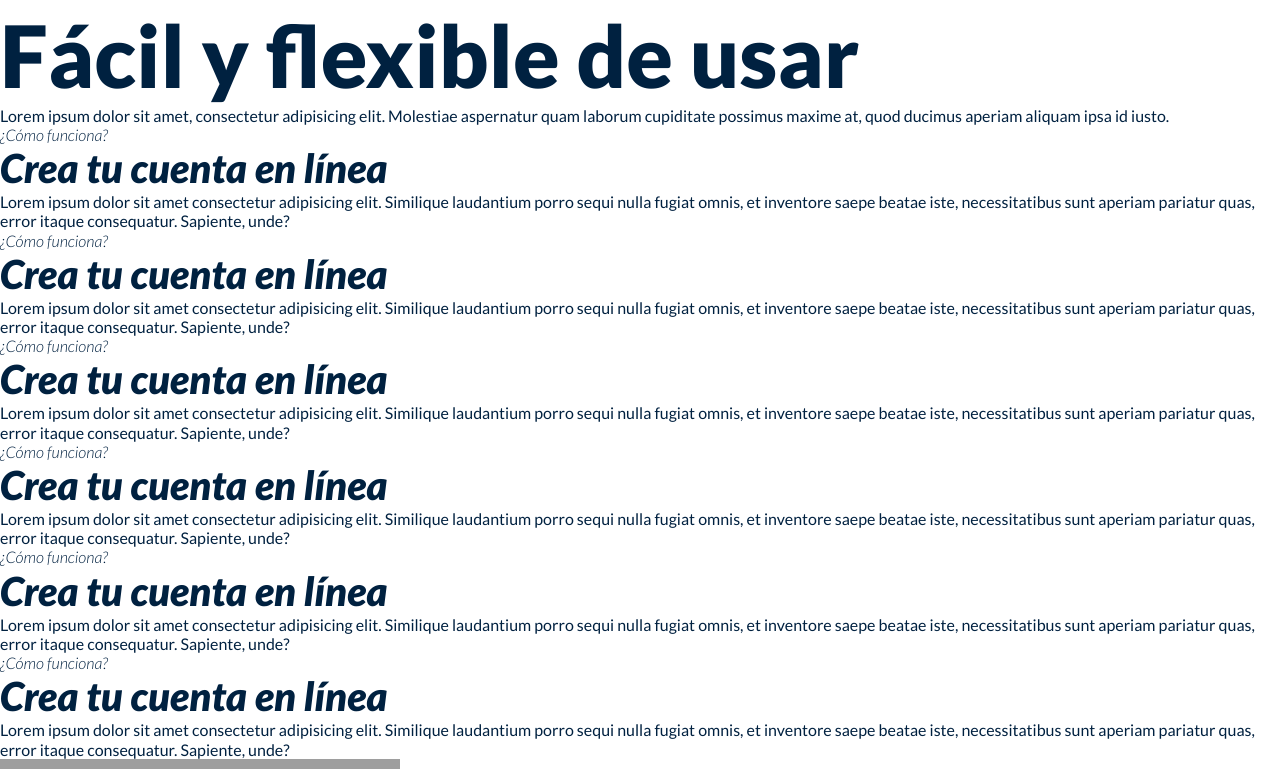
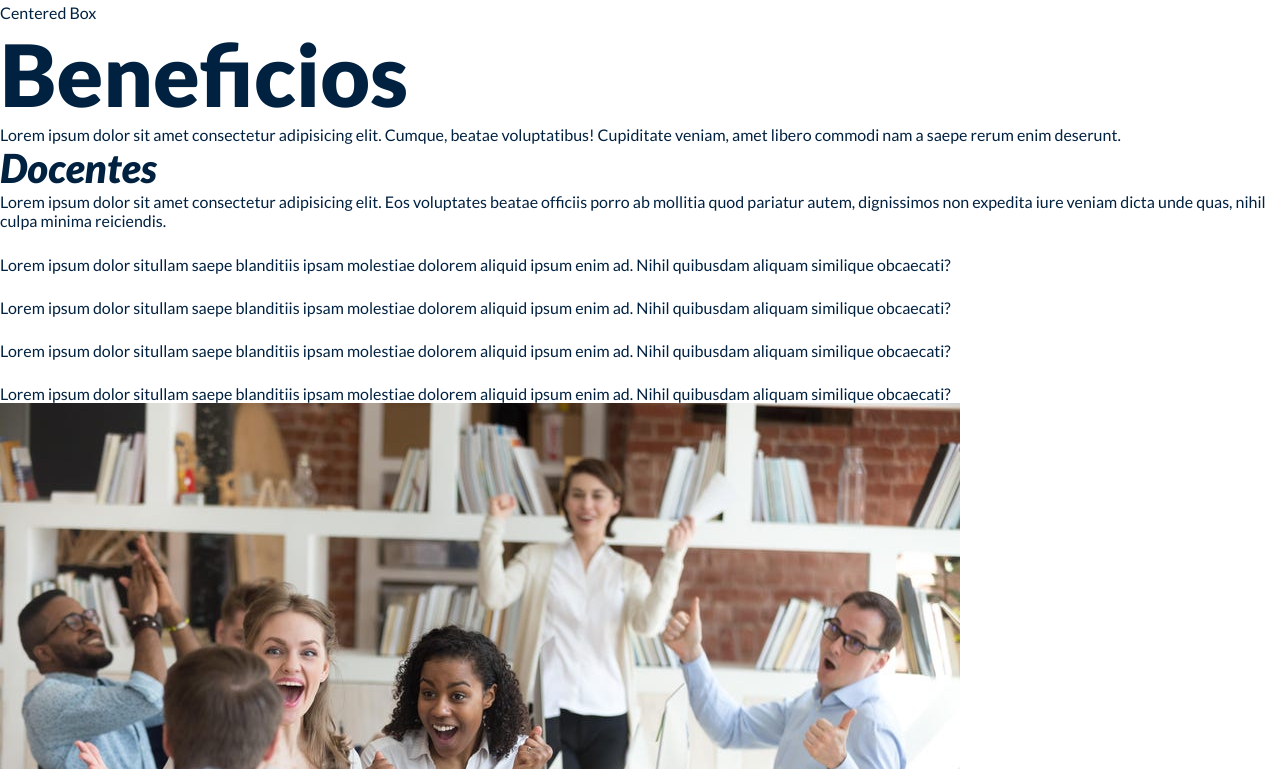
Before and after one commit to ChristDani/InkProject, a React (Vite) app: page / in a window 1280 px wide. Shown: the part 1911-2680 px from the top of the page. Built offline with nearby package versions, Linux system fonts and the light colour scheme; grey boxes are pictures that could not be loaded.

Commit message:
cambios-scroll

```diff
--- a/src/pages/home/usabilidadScroll.tsx
+++ b/src/pages/home/usabilidadScroll.tsx
@@ -3,10 +3,16 @@
 // import Swiper styles
 import "swiper/css";
 import { useEffect, useRef, useState } from "react";
+import gsap from "gsap";
+import { useGSAP } from "@gsap/react";
+import { ScrollTrigger } from "gsap/ScrollTrigger";
+
+gsap.registerPlugin(ScrollTrigger);
 
 const UsabilidadScroll = () => {
   const [isView, setIsView] = useState(false);
   const ref = useRef<HTMLDivElement>(null);
+  const ref2 = useRef<HTMLDivElement>(null);
   const images = [
     "src/images/home/phone.svg",
     "src/images/home/hand.svg",
@@ -25,134 +31,154 @@
 
     observer.observe(ref.current!);
     return () => observer.disconnect();
-  },[])
+  }, []);
   const putImage = (position: number) => {
-    const img = document.getElementById('imgCarrusel');
+    const img = document.getElementById("imgCarrusel");
 
-    img!.setAttribute('src',`${images[position - 1]}`);
-  }
+    img!.setAttribute("src", `${images[position - 1]}`);
+  };
 
+  const containerRef = useRef<HTMLDivElement>(null);
+  const divRef = useRef<HTMLDivElement>(null);
+
+  useEffect(() => {
+    if (containerRef.current && divRef.current) {
+      ScrollTrigger.create({
+        trigger: containerRef.current,
+        start: 'top top',
+        end: 'bottom bottom',
+        pin: divRef.current,
+        pinSpacing: false,
+      });
+    }
+  }, []);
   return (
-
-    <div>
-      <div className="text-center m-4">
-        <h2 className="lato-black">Fácil y flexible de usar</h2>
-        <p className="text-[16px] leadint-[19px] mx-96 ">
-          Lorem ipsum dolor sit amet, consectetur adipisicing elit. Molestiae
-          aspernatur quam laborum cupiditate possimus maxime at, quod ducimus
-          aperiam aliquam ipsa id iusto.
-        </p>
-      </div>
-      {/*
-      <div className="flex">
-        <Swiper
-          direction={"vertical"}
-          slidesPerView={1}
-          spaceBetween={15}
-          mousewheel={true}
-          pagination={{
-            clickable: true,
-          }}
-          modules={[Mousewheel, Pagination]}
-          className="bg-white h-screen"
-        >
-          { images.map((image, i) => (
-            <SwiperSlide key={i} className="bg-red-500 ">
-              <div className="">
-                <p className=" lato-light-italic">¿Cómo funciona?</p>
-                <h2 className="lato-black-italic">Crea tu cuenta en línea</h2>
-                <p className="w-[400px]">
-                  Lorem ipsum dolor sit amet consectetur adipisicing elit.
-                  Similique laudantium porro sequi nulla fugiat omnis, et
-                  inventore saepe beatae iste, necessitatibus sunt aperiam
-                  pariatur quas, error itaque consequatur. Sapiente, unde?
-                </p>
-              </div>
-              <div className="my-6 ">
-                <img src={image} alt="" />
-              </div>
-            </SwiperSlide>
-          ))
-          }
-        </Swiper>
-      </div>*/}
-      <div className="flex">
-        <div className="w-1/2 bg-red-500" >
-          <div ref={ref} id="Contend-1" className="flex flex-col justify-center items-center h-screen .image">
-              <p className="lato-light-italic">¿Cómo funciona?</p>
-              <h2 className="lato-black-italic">Crea tu cuenta en línea</h2>
-              <p className="w-[400px]">
-                Lorem ipsum dolor sit amet consectetur adipisicing elit.
-                Similique laudantium porro sequi nulla fugiat omnis, et
-                inventore saepe beatae iste, necessitatibus sunt aperiam
-                pariatur quas, error itaque consequatur. Sapiente, unde?
-              </p>
-          </div>
-          <div id="Contend-2" className="flex flex-col justify-center items-center h-screen .image">
-              <p className="lato-light-italic">¿Cómo funciona?</p>
-              <h2 className="lato-black-italic">Crea tu cuenta en línea</h2>
-              <p className="w-[400px]">
-                Lorem ipsum dolor sit amet consectetur adipisicing elit.
-                Similique laudantium porro sequi nulla fugiat omnis, et
-                inventore saepe beatae iste, necessitatibus sunt aperiam
-                pariatur quas, error itaque consequatur. Sapiente, unde?
-              </p>
-          </div>
-          <div id="Contend-3" className="flex flex-col justify-center items-center h-screen .image">
-              <p className="lato-light-italic">¿Cómo funciona?</p>
-              <h2 className="lato-black-italic">Crea tu cuenta en línea</h2>
-              <p className="w-[400px]">
-                Lorem ipsum dolor sit amet consectetur adipisicing elit.
-                Similique laudantium porro sequi nulla fugiat omnis, et
-                inventore saepe beatae iste, necessitatibus sunt aperiam
-                pariatur quas, error itaque consequatur. Sapiente, unde?
-              </p>
-          </div>
-          <div id="Contend-4" className="flex flex-col justify-center items-center h-screen .image">
-              <p className="lato-light-italic">¿Cómo funciona?</p>
-              <h2 className="lato-black-italic">Crea tu cuenta en línea</h2>
-              <p className="w-[400px]">
-                Lorem ipsum dolor sit amet consectetur adipisicing elit.
-                Similique laudantium porro sequi nulla fugiat omnis, et
-                inventore saepe beatae iste, necessitatibus sunt aperiam
-                pariatur quas, error itaque consequatur. Sapiente, unde?
-              </p>
-          </div>
-          <div id="Contend-5" className="flex flex-col justify-center items-center h-screen .image">
-              <p className="lato-light-italic">¿Cómo funciona?</p>
-              <h2 className="lato-black-italic">Crea tu cuenta en línea</h2>
-              <p className="w-[400px]">
-                Lorem ipsum dolor sit amet consectetur adipisicing elit.
-                Similique laudantium porro sequi nulla fugiat omnis, et
-                inventore saepe beatae iste, necessitatibus sunt aperiam
-                pariatur quas, error itaque consequatur. Sapiente, unde?
-              </p>
-          </div>
-          <div id="Contend-6" className="flex flex-col justify-center items-center h-screen .image">
-              <p className="lato-light-italic">¿Cómo funciona?</p>
-              <h2 className="lato-black-italic">Crea tu cuenta en línea</h2>
-              <p className="w-[400px]">
-                Lorem ipsum dolor sit amet consectetur adipisicing elit.
-                Similique laudantium porro sequi nulla fugiat omnis, et
-                inventore saepe beatae iste, necessitatibus sunt aperiam
-                pariatur quas, error itaque consequatur. Sapiente, unde?
-              </p>
-          </div>
-        </div>
-        <div>
-
-        </div>
-        <div className="w-1/2">
-          <div className="sticky top-1/4 overflow-hidden m-auto rounded-[50px] bg-[#EDD9FF] w-[400px] h-[400px]">
-            <div className="relative">
-              <img id="imgCarrusel" src={images[1]} alt="" className="opacity-1 isImage1"/>
-              <div className="absolute top-0 bg-gradient-to-t from-[#e6d1f9] w-full h-full">
-              </div>
-            </div>
-          </div>
-        </div>
+    <>
+     <div className="w-full h-[200vh] bg-gradient-to-b from-pink-300 to-pink-100 flex items-center justify-center relative">
+      <div ref={ref} className="w-24 h-24 bg-blue-500 text-white flex items-center justify-center fixed top-1/2 left-1/2 transform -translate-x-1/2 -translate-y-1/2">
+        Centered Box
       </div>
     </div>
+    </>
+
+    // <div>
+    //   <div className="text-center m-4">
+    //     <h2 className="lato-black">Fácil y flexible de usar</h2>
+    //     <p className="text-[16px] leadint-[19px] mx-96 ">
+    //       Lorem ipsum dolor sit amet, consectetur adipisicing elit. Molestiae
+    //       aspernatur quam laborum cupiditate possimus maxime at, quod ducimus
+    //       aperiam aliquam ipsa id iusto.
+    //     </p>
+    //   </div>
+    //   {/* <div className="flex">
+    //     <Swiper
+    //       direction={"vertical"}
+    //       slidesPerView={1}
+    //       spaceBetween={15}
+    //       mousewheel={true}
+    //       pagination={{
+    //         clickable: true,
+    //       }}
+    //       modules={[Mousewheel, Pagination]}
+    //       className="bg-white h-screen"
+    //     >
+    //       { images.map((image, i) => (
+    //         <SwiperSlide key={i} className="bg-red-500 ">
+    //           <div className="">
+    //             <p className=" lato-light-italic">¿Cómo funciona?</p>
+    //             <h2 className="lato-black-italic">Crea tu cuenta en línea</h2>
+    //             <p className="w-[400px]">
+    //               Lorem ipsum dolor sit amet consectetur adipisicing elit.
+    //               Similique laudantium porro sequi nulla fugiat omnis, et
+    //               inventore saepe beatae iste, necessitatibus sunt aperiam
+    //               pariatur quas, error itaque consequatur. Sapiente, unde?
+    //             </p>
+    //           </div>
+    //           <div className="my-6 ">
+    //             <img src={image} alt="" />
+    //           </div>
+    //         </SwiperSlide>
+    //       ))
+    //       }
+    //     </Swiper>
+    //   </div> */}
+    //   <div className="flex">
+    //     <div className="w-1/2 bg-red-500" >
+    //       <div ref={ref} id="Contend-1" className="flex flex-col justify-center items-center h-screen .image">
+    //           <p className="lato-light-italic">¿Cómo funciona?</p>
+    //           <h2 className="lato-black-italic">Crea tu cuenta en línea</h2>
+    //           <p className="w-[400px]">
+    //             Lorem ipsum dolor sit amet consectetur adipisicing elit.
+    //             Similique laudantium porro sequi nulla fugiat omnis, et
+    //             inventore saepe beatae iste, necessitatibus sunt aperiam
+    //             pariatur quas, error itaque consequatur. Sapiente, unde?
+    //           </p>
+    //       </div>
+    //       <div id="Contend-2" className="flex flex-col justify-center items-center h-screen .image">
+    //           <p className="lato-light-italic">¿Cómo funciona?</p>
+    //           <h2 className="lato-black-italic">Crea tu cuenta en línea</h2>
+    //           <p className="w-[400px]">
+    //             Lorem ipsum dolor sit amet consectetur adipisicing elit.
+    //             Similique laudantium porro sequi nulla fugiat omnis, et
+    //             inventore saepe beatae iste, necessitatibus sunt aperiam
+    //             pariatur quas, error itaque consequatur. Sapiente, unde?
+    //           </p>
+    //       </div>
+    //       <div id="Contend-3" className="flex flex-col justify-center items-center h-screen .image">
+    //           <p className="lato-light-italic">¿Cómo funciona?</p>
+    //           <h2 className="lato-black-italic">Crea tu cuenta en línea</h2>
+    //           <p className="w-[400px]">
+    //             Lorem ipsum dolor sit amet consectetur adipisicing elit.
+    //             Similique laudantium porro sequi nulla fugiat omnis, et
+    //             inventore saepe beatae iste, necessitatibus sunt aperiam
+    //             pariatur quas, error itaque consequatur. Sapiente, unde?
+    //           </p>
+    //       </div>
+    //       <div id="Contend-4" className="flex flex-col justify-center items-center h-screen .image">
+    //           <p className="lato-light-italic">¿Cómo funciona?</p>
+    //           <h2 className="lato-black-italic">Crea tu cuenta en línea</h2>
+    //           <p className="w-[400px]">
+    //             Lorem ipsum dolor sit amet consectetur adipisicing elit.
+    //             Similique laudantium porro sequi nulla fugiat omnis, et
+    //             inventore saepe beatae iste, necessitatibus sunt aperiam
+    //             pariatur quas, error itaque consequatur. Sapiente, unde?
+    //           </p>
+    //       </div>
+    //       <div id="Contend-5" className="flex flex-col justify-center items-center h-screen .image">
+    //           <p className="lato-light-italic">¿Cómo funciona?</p>
+    //           <h2 className="lato-black-italic">Crea tu cuenta en línea</h2>
+    //           <p className="w-[400px]">
+    //             Lorem ipsum dolor sit amet consectetur adipisicing elit.
+    //             Similique laudantium porro sequi nulla fugiat omnis, et
+    //             inventore saepe beatae iste, necessitatibus sunt aperiam
+    //             pariatur quas, error itaque consequatur. Sapiente, unde?
+    //           </p>
+    //       </div>
+    //       <div id="Contend-6" className="flex flex-col justify-center items-center h-screen .image">
+    //           <p className="lato-light-italic">¿Cómo funciona?</p>
+    //           <h2 className="lato-black-italic">Crea tu cuenta en línea</h2>
+    //           <p className="w-[400px]">
+    //             Lorem ipsum dolor sit amet consectetur adipisicing elit.
+    //             Similique laudantium porro sequi nulla fugiat omnis, et
+    //             inventore saepe beatae iste, necessitatibus sunt aperiam
+    //             pariatur quas, error itaque consequatur. Sapiente, unde?
+    //           </p>
+    //       </div>
+    //     </div>
+    //     <div>
+
+    //     </div>
+    //     <div className="w-1/2">
+    //       <div className="sticky top-1/4 overflow-hidden m-auto rounded-[50px] bg-[#EDD9FF] w-[400px] h-[400px]">
+    //         <div className="relative">
+    //           <img id="imgCarrusel" src={images[1]} alt="" className="opacity-1 isImage1"/>
+    //           <div className="absolute top-0 bg-gradient-to-t from-[#e6d1f9] w-full h-full">
+    //           </div>
+    //         </div>
+    //       </div>
+    //     </div>
+    //   </div>
+    // </div>
   );
 };
 
```
